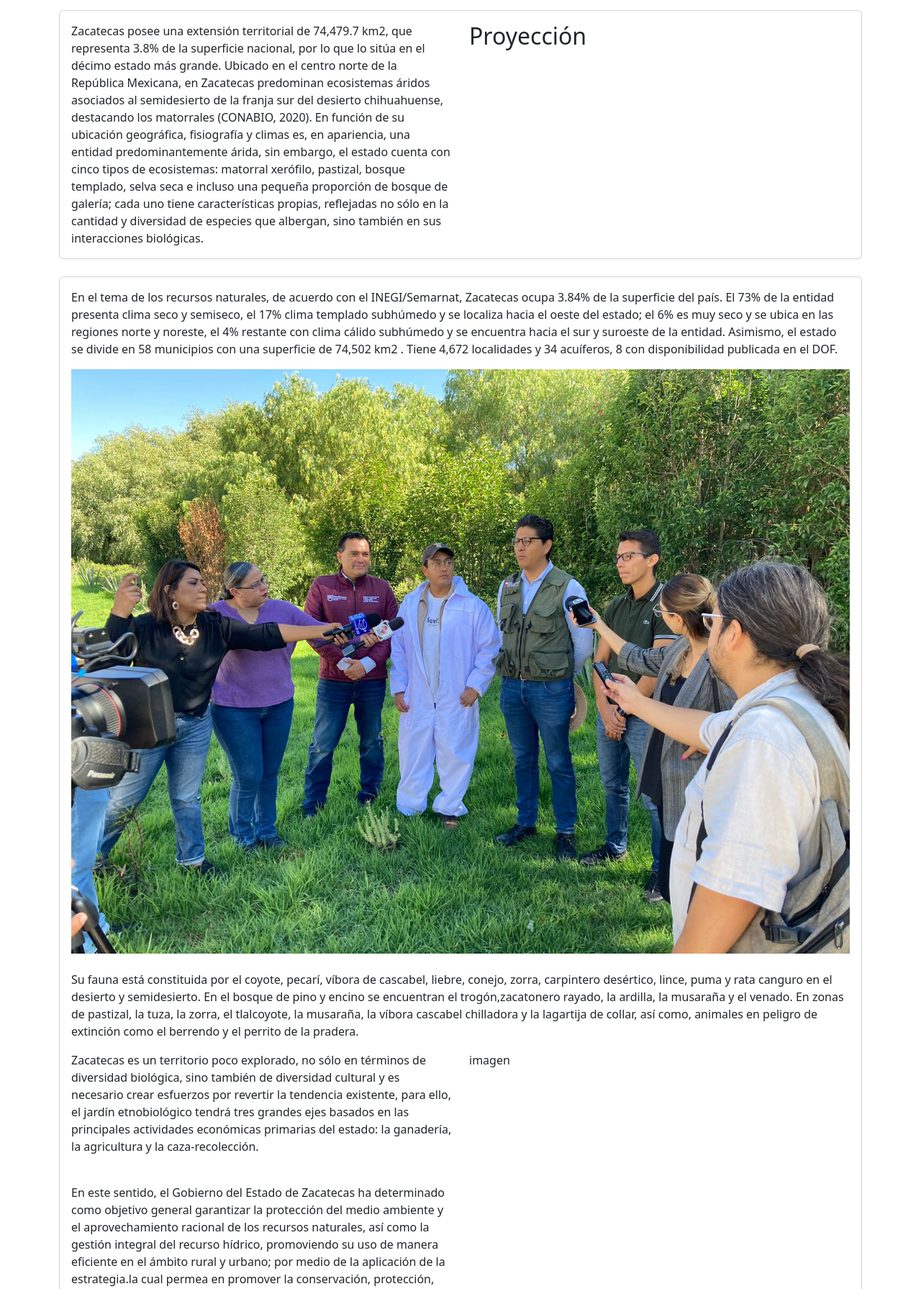
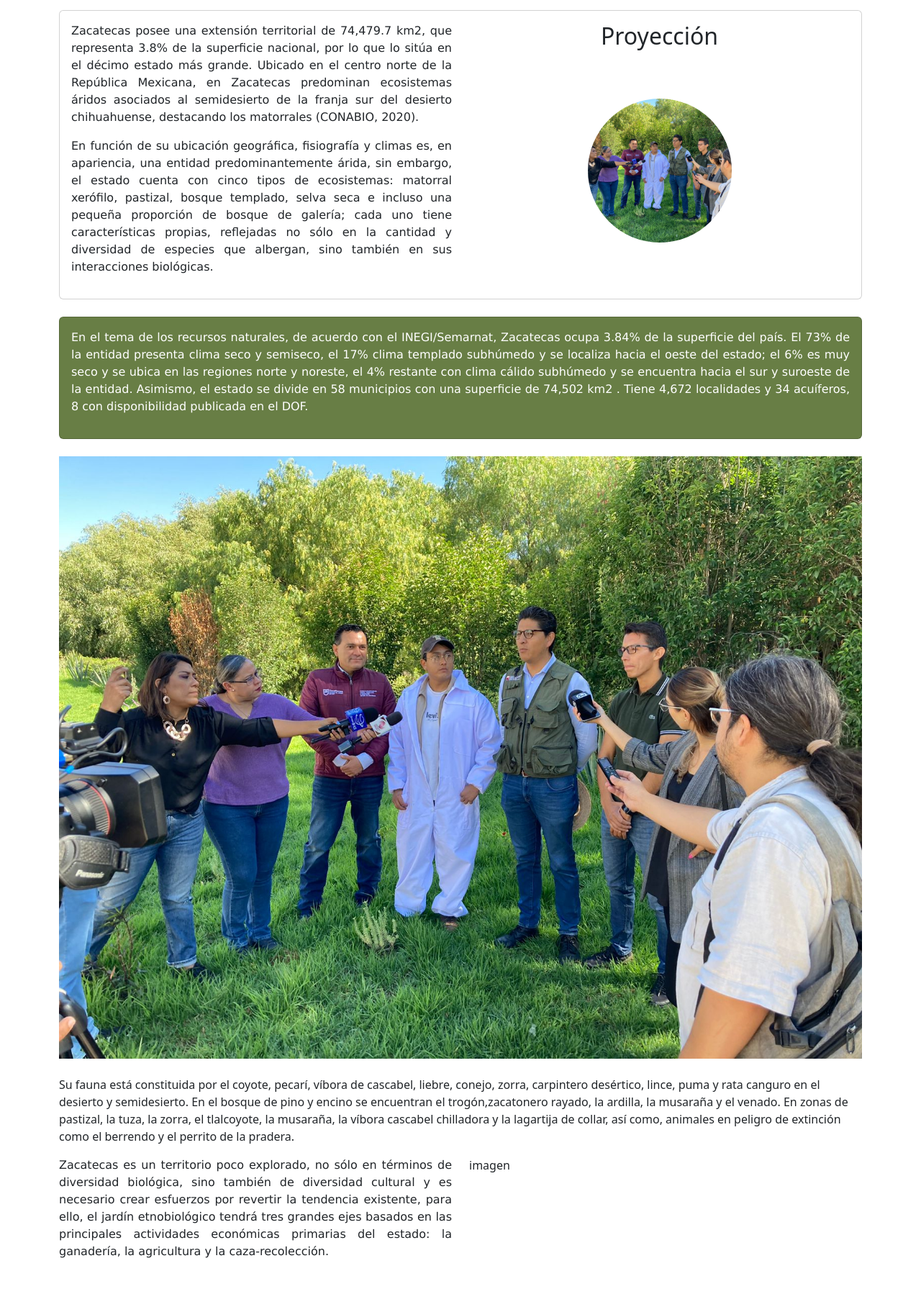
Before and after one commit to lilith-daugther/sitio_quantum, a Django app: page /proyeccion/ in a window 1280 px wide. Shown: the part 80-1871 px from the top of the page at 72% size. Run offline with Django 4.2, Linux system fonts and the light colour scheme.

Commit message:
proyección diseño

```diff
--- a/sitio_quantum/parque_quantum/static/css/styless.css
+++ b/sitio_quantum/parque_quantum/static/css/styless.css
@@ -41,6 +41,12 @@ body {
 /*Personalización de las cards*/
 .card-custom {
   background-color: #687E45 !important;
+  color: #ffffff !important;
+  font-family: 'Verdana',sans-serif !important;
+}
+
+.card-custom2 {
+  background-color: #6b5744 !important;
   color: #ffffff !important;
   font-family: 'Verdana',sans-serif !important;
 }
--- a/sitio_quantum/parque_quantum/templates/proyeccion.html
+++ b/sitio_quantum/parque_quantum/templates/proyeccion.html
@@ -13,27 +13,37 @@ Parque Etnobiológico
         <div class="card-body">
             <div class="row align-items-start">
                 <div class="col">
-                    Zacatecas posee una extensión territorial de 74,479.7 km2, que representa 3.8% de la superficie nacional, por lo que lo sitúa en el décimo estado más grande.
-                    Ubicado en el centro norte de la República Mexicana, en Zacatecas predominan ecosistemas áridos asociados al semidesierto de la franja sur del desierto chihuahuense, destacando los matorrales (CONABIO, 2020).
+                    <p style="text-align: justify;" class="paragraph">Zacatecas posee una extensión territorial de 74,479.7 km2, que representa 3.8% de la superficie nacional, por lo que lo sitúa en el décimo estado más grande.
+                        Ubicado en el centro norte de la República Mexicana, en Zacatecas predominan ecosistemas áridos asociados al semidesierto de la franja sur del desierto chihuahuense, destacando los matorrales (CONABIO, 2020).
+                    </p>
+                    <p style="text-align: justify;" class="paragraph">
                     En función de su ubicación geográfica, fisiografía y climas es, en apariencia, una entidad predominantemente árida, sin embargo, el estado cuenta con cinco tipos de ecosistemas: matorral xerófilo, pastizal, bosque templado, selva seca e incluso una pequeña proporción de bosque de galería; cada uno tiene características propias, reflejadas no sólo en la cantidad y diversidad de especies que albergan,
                     sino también en sus interacciones biológicas.
+                    </p>
                 </div>
                 <div class="col">
-                    <h2>Proyección</h2>
+                    <h2 style="text-align: center;">Proyección</h2>
+                    <div class="container-centred">
+                        <img src="../static/media/images/actividades/1.jpg" alt="Descripción de la imagen" id="imagenCircular">
+                    </div>
                 </div>
             </div>
         </div>
     </div>
     <br>
-    <div class="card">
+    <div class="card card-custom">
         <div class="card-body">
-            <p>
+            <p style="text-align: justify;" class="paragraph">
                 En el tema de los recursos naturales, de acuerdo con el INEGI/Semarnat, Zacatecas ocupa 3.84% de la superficie del país. El 73% de la entidad presenta clima seco
                 y semiseco, el 17% clima templado subhúmedo y se localiza hacia el oeste del estado; el 6% es muy seco y se ubica en las regiones norte y noreste,
                 el 4% restante con clima cálido subhúmedo y se encuentra hacia el sur y suroeste de la entidad. Asimismo, el estado se divide en 58 municipios con una
                 superficie de 74,502 km2 .
                 Tiene 4,672 localidades y 34 acuíferos, 8 con disponibilidad publicada en el DOF.
             </p>
+        </div>
+    </div>
+    <br>
+
             <img src="../static/media/images/actividades/1.jpg" class="d-block w-100" alt="Descripción de la imagen 2">
             <br>
             <p>
@@ -42,11 +52,11 @@ Parque Etnobiológico
             </p>
             <div class="row align-items-start">
                 <div class="col">
-                    <p>
+                    <p style="text-align: justify;" class="paragraph">
                     Zacatecas es un territorio poco explorado, no sólo en términos de diversidad biológica, sino también de diversidad cultural y es necesario crear esfuerzos por revertir la tendencia existente, para ello, el jardín etnobiológico tendrá tres grandes ejes basados en las principales actividades económicas primarias del estado: la ganadería, la agricultura y la caza-recolección.
                     </p>
                     <br>
-                    <p>
+                    <p style="text-align: justify;" class="paragraph">
                         En este sentido, el Gobierno del Estado de Zacatecas ha determinado como objetivo general garantizar la protección del medio ambiente y el aprovechamiento racional de los recursos naturales, así como la gestión integral del recurso hídrico, promoviendo su uso de manera eficiente en el ámbito rural y urbano; por medio de la aplicación de la estrategia.la cual permea en promover la conservación, protección, restauración y aprovechamiento sustentable de los ecosistemas y su biodiversidad.
                     </p>
                 </div>
@@ -55,13 +65,12 @@ Parque Etnobiológico
                         imagen
                     </p>
                 </div>
-            </div>
-        </div>
+
     </div>
     <br>
-    <div class="card">
+    <div class="card card-custom">
         <div class="card-body">
-            <p>
+            <p style="text-align: justify;" class="paragraph">
                 El Parque de Ciencia y Tecnología, denominado Quantum-Ciudad del Conocimiento, con una extensión de 38 hectáreas, el cual, junto con inversión privada
                 y pública en su mayoría aportada por el Consejo Nacional de Ciencia y Tecnología, comenzó su construcción en el año 2015 y posteriormente fue inaugurado en 2018.
                 Dicho Parque, cuenta en su primera etapa con ocho Centros de investigación y Desarrollo tecnológico en funcionamiento, otros dos en fase de construcción,
@@ -72,7 +81,6 @@ Parque Etnobiológico
         </div>
     </div>
     <br>
-
     <div class="row align-items-start">
         <div class="col">
             <p>
@@ -80,14 +88,14 @@ Parque Etnobiológico
             </p>
         </div>
         <div class="col">
-            <p>
+            <p style="text-align: justify;" class="paragraph">
                 Es importante resaltar que para el establecimiento del Jardín Etnobiológico de Zacatecas, en su primer etapa el Consejo Zacatecano de Ciencia y Tecnología, cuenta con un bien inmueble donado, en sus tres etapas de construcción y conservación del medio ambiente, del denominado Campus de Innovación Tecnológica (CIT) o con su denominación comercial Quantum Ciudad del Conocimiento, Fracción de la Parcela número 564 Z5 P1/1, del Ejido La Escondida, Municipio de Zacatecas, Estado de Zacatecas, con una superficie de 31-79-25.48 (treinta y un hectáreas, sesenta y nueve áreas y veinticinco punto cuarenta y ocho centiáreas).
             </p>
         </div>
     </div>
     <div class="row align-items-start">
         <div class="col">
-            <p>
+            <p style="text-align: justify;" class="paragraph">
                 Como parte del diagnóstico del Consejo Nacional de Ciencia y Tecnología ha detectado la importancia para la promoción, generación, consolidación y
                 recuperación de espacios para su protección, donde a su vez se promueva un intercambio de conocimiento que contribuya al fortalecimiento de las
                 comunidades que le han dado origen y lo resguardan.
@@ -100,20 +108,20 @@ Parque Etnobiológico
             </p>
         </div>
     </div>
-    <div class="card">
+    <div class="card card-custom2">
         <div class="card-body">
-            <p>
+            <p style="text-align: justify;" class="paragraph">
                 La creación del jardín Etnobiológico de Zacatecas se alinea a los propósitos de la Agenda 2030 de la ONU, y a los diagnósticos de las problemáticas federales y estatales plasmadas en el Plan Nacional de Desarrollo 2019-2024 publicado en el Diario Oficial de la Federación el 12 de julio de 2019 y al Plan Estatal de Desarrollo de Zacatecas 2022-2027, para impulsar el acceso universal del conocimiento de las humanidades, las ciencias y promover la conservación.
             </p>
             <br>
-            <p>
+            <p style="text-align: justify;" class="paragraph">
                 El proyecto para el establecimiento del Jardín Etnobiológico de Zacatecas, conjuntará comunidades rurales, asociaciones civiles, instituciones de gobierno, de educación básica, media superior y superior, centros de investigación a través de diversos programas que oferta el COZCyT: visitas escolares a comunidades (programa ciencia itinerante), visitas escolares al jardín etnobiológico, foros de divulgación en el Centro de Comunicación y Divulgación de la Ciencia (CECODIC). Dicho espacio se integrará a la Red Nacional de Jardines Etnobiológicos auspiciada por el Consejo Nacional de Ciencia y Tecnología.
             </p>
         </div>
     </div>
     <br>
 
-    <p>
+    <p style="text-align: justify;" class="paragraph">
         Para su operación y puesta en marcha, el Jardín Etnobiológico de Zacatecas (JEZ) por sus características de riqueza en especies de flora y fauna nativas con la
         que actualmente cuenta, y sumando a ello el objetivo de la Demanda Específica, a partir de la conceptualización y un prediseño arquitectónico, el grupo de trabajo
         responsable y un despacho de arquitectura de apoyo, estará afinando y detallando las características requeridas para cada espacio considerando un proyecto paisajístico
@@ -121,7 +129,7 @@ Parque Etnobiológico
         para posteriormente lanzar la licitación del proyecto para el inicio de la construcción del Jardín Etnobiológico de Zacatecas.
     </p>
     <br>
-    <p>
+    <p style="text-align: justify;" class="paragraph">
         El producto obtenido en esta etapa será un Proyecto Ejecutivo para la construcción del JEZ, que incluya manejo del paisaje, manejo de tierras,
         manejo de residuos, programa de emergencias y programa de prevención de accidentes, permisos federales, estatales y municipales, con base a los ecosistemas de
         Zacatecas y a su inventario forestal, los senderos y espacios etnobiológicos, obra civil, planos civiles, eléctricos, hidráulicos, en el cual debe incluir,
@@ -136,18 +144,18 @@ Parque Etnobiológico
             </p>
         </div>
         <div class="col">
-            <p>
+            <p style="text-align: justify;" class="paragraph">
                 De acuerdo a la Secretaría de Medio Ambiente y Recursos Naturales las Unidades de Manejo Ambiental (UMA) tienen como objetivo general la conservación del hábitat natural, poblaciones y ejemplares de especies silvestres. Pueden tener objetivos específicos de restauración, protección, mantenimiento, recuperación, reproducción, repoblación, reintroducción, investigación, rescate, resguardo, rehabilitación, exhibición, recreación, educación ambiental y aprovechamiento sustentable.
             </p>
             <br>
-            <p>
+            <p style="text-align: justify;" class="paragraph">
                 En este sentido las UMA surgen de la necesidad de contar con alternativas viables de desarrollo socioeconómico en México, promoviendo la diversificación de actividades productivas en el sector rural mediante el binomio “conservación-aprovechamiento sustentable” de la vida silvestre, a través del uso racional, planificado y ordenado de los recursos naturales y revirtiendo los procesos de deterioro ambiental.
             </p>
         </div>
     </div>
-    <div class="card">
+    <div class="card card-custom">
         <div class="card-body">
-            <p>
+            <p style="text-align: justify;" class="paragraph">
                 Relacionado a ello, uno de los objetivos medulares del establecimiento y operación del Jardín Etnobiológico de Zacatecas (JEZ), es la colaboración con los sectores de la sociedad zacatecana, para el desarrollo de estrategias de conservación de la flora, fauna y de la riqueza biocultural del estado de Zacatecas, que favorezcan la participación activa de las comunidades locales, por lo que se gestionará la constitución de una Unidad de Manejo Ambiental con la finalidad de conservar el hábitat natural, poblaciones y ejemplares de especies silvestres existentes.
             </p>
         </div>
```
